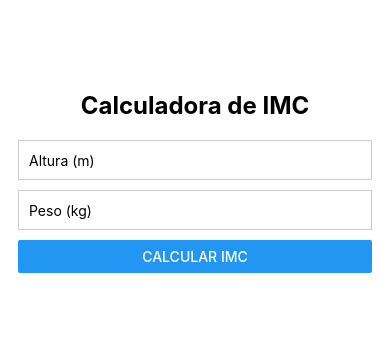
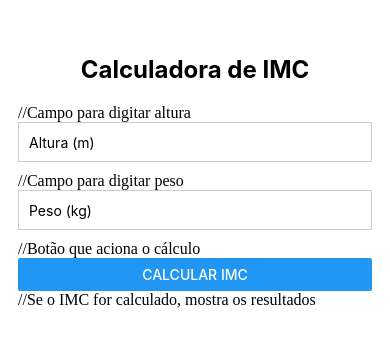
Before and after one commit to Lc-Davila/CalculadoraIMC, a React Native app: screen / in a window 390 px wide. Shown: the part 240-586 px from the top of the page. Built offline with nearby package versions, Linux system fonts and the light colour scheme.

Commit message:
FormIMC.js

```diff
--- a/src/components/FormIMC.js
+++ b/src/components/FormIMC.js
@@ -1,25 +1,28 @@
-import React, { useState } from 'react';
-import { View, TextInput, Button, StyleSheet } from 'react-native';
-import Result from './Result';
-import Classificacao from './Classificacao';
-import PesoIdeal from './PesoIdeal';
+import React, { useState } from 'react'; // Importa o React e o useState (Hook para gerenciar estado nos componentes)
+import { View, TextInput, Button, StyleSheet } from 'react-native'; // Importa componentes da biblioteca React Native
+import Result from './Result'; // Importa o componente que exibe o valor calculado do IMC
+import Classificacao from './Classificacao'; // Importa o componente que mostra a classificação do IMC
+import PesoIdeal from './PesoIdeal'; // Importa o componente que calcula e mostra o peso ideal com base na altura
 
 export default function FormIMC() {
+    // Estados para altura, peso e resultado do IMC
   const [altura, setAltura] = useState('');
   const [peso, setPeso] = useState('');
   const [imc, setImc] = useState(null);
 
+    // Função que calcula o IMC com base na fórmula
   function calcularIMC() {
     const alturaNum = parseFloat(altura);
     const pesoNum = parseFloat(peso);
     if (!isNaN(alturaNum) && !isNaN(pesoNum)) {
       const imcCalculado = pesoNum / (alturaNum * alturaNum);
-      setImc(imcCalculado.toFixed(2));
+      setImc(imcCalculado.toFixed(2)); // Arredonda para 2 casas
     }
   }
 
   return (
     <View style={styles.form}>
+    //Campo para digitar altura
       <TextInput
         style={styles.input}
         placeholder="Altura (m)"
@@ -27,6 +30,7 @@ export default function FormIMC() {
         value={altura}
         onChangeText={setAltura}
       />
+          //Campo para digitar peso
       <TextInput
         style={styles.input}
         placeholder="Peso (kg)"
@@ -34,7 +38,9 @@ export default function FormIMC() {
         value={peso}
         onChangeText={setPeso}
       />
+          //Botão que aciona o cálculo
       <Button title="Calcular IMC" onPress={calcularIMC} />
+          //Se o IMC for calculado, mostra os resultados
       {imc && (
         <>
           <Result imc={imc} />
@@ -45,7 +51,7 @@ export default function FormIMC() {
     </View>
   );
 }
-
+// Estilos do formulário
 const styles = StyleSheet.create({
   form: {
     padding: 10,
```
